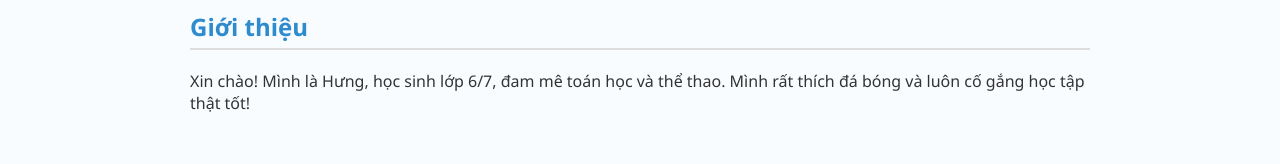
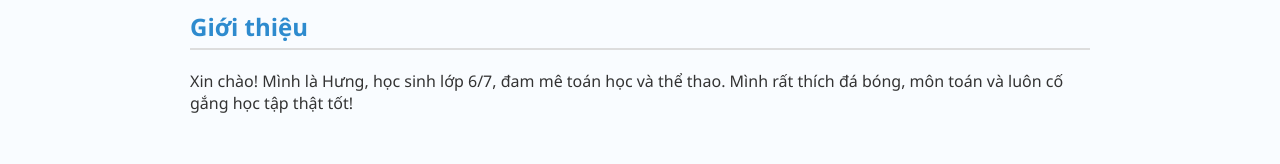
Before and after one commit to Carot-IT/portfolio-test, a plain HTML site: page index.html in a window 1280 px wide. Shown: the part 194-358 px from the top of the page. Drawn offline with Linux system fonts and the light colour scheme.

Commit message:
update class

```diff
--- a/index.html
+++ b/index.html
@@ -16,7 +16,7 @@
       <h2>Giới thiệu</h2>
       <p>
         Xin chào! Mình là Hưng, học sinh lớp 6/7, đam mê toán học và thể thao.
-        Mình rất thích đá bóng và luôn cố gắng học tập thật tốt!
+        Mình rất thích đá bóng, môn toán và luôn cố gắng học tập thật tốt!
       </p>
     </section>
 
```
